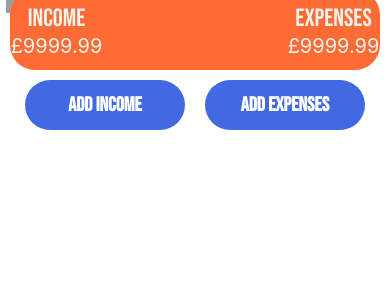
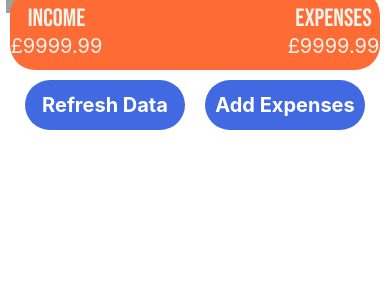
Before and after one commit to LukeJennings1/BudgetBear, a React Native app: screen / in a window 390 px wide. Shown: the top 300 px of the page. Built offline with nearby package versions, Linux system fonts and the light colour scheme; grey boxes are pictures that could not be loaded.

Commit message:
setup initial data gathering hook

```diff
--- a/body/addButtons.js
+++ b/body/addButtons.js
@@ -1,51 +1,66 @@
-import React from 'react';
+import React, { useState, useEffect } from 'react';
 import { View, TouchableOpacity, Text, StyleSheet } from 'react-native';
 import AsyncStorage from '@react-native-async-storage/async-storage';
 
+const AddButtons = () => {
+  const [userData, setUserData] = useState([]);
 
-// const dataToStore = ["Dave","Lucy","Jack"]
-let nameData = null;
+  useEffect(() => {
+    getData(); // Fetch data when the component mounts
+  }, []);
 
-const AddButtons = () => {
-    const storeData = async (value) => {
-      try {
-        const jsonValue = JSON.stringify(value);
-        await AsyncStorage.setItem('my-key', jsonValue);
-        console.log(await AsyncStorage.getItem("my-key"));
-      } catch (e) {
-        console.error('Error saving data:', e);
-      }
-    };
+  const storeData = (value) => {
+    const jsonValue = JSON.stringify(value);
+    AsyncStorage.setItem('my-key', jsonValue)
+      .then(() => {
+        console.log('Data stored successfully');
+      })
+      .catch((error) => {
+        console.error('Error saving data:', error);
+      });
+  };
 
-    const getData = async (data) => {
-        try {
+  const getData = () => {
+    AsyncStorage.getItem('my-key')
+      .then((nameData) => {
+        if (nameData) {
+          const parsedData = JSON.parse(nameData);
+          setUserData(parsedData);
+          console.log(parsedData)
 
-            let nameData = await AsyncStorage.getItem(data);
-            console.log(nameData);
-
-            // console.log(await AsyncStorage.getItem("my-key"))
         }
-        catch (e) {
-            console.error("Error getting data", e);
-        }
-    }
-    getData("my-key"); // gets the data
-    // nameData.push("test"); // adds more data
-    // storeData(nameData); // stores the data
+      })
+      .catch((error) => {
+        console.error('Error getting data', error);
+      });
+  };
 
   return (
     <View style={styles.buttonWrapper}>
-      <TouchableOpacity style={styles.addButton} onPress = {() =>     {}}>
-        <Text style={styles.buttonText}>Add Income</Text>
+      <Text>{userData.income}</Text>
+      <TouchableOpacity
+        style={styles.addButton}
+        onPress={() => {
+          getData(); // Refresh data
+        }}
+      >
+        <Text style={styles.buttonText}>Refresh Data</Text>
       </TouchableOpacity>
-      <TouchableOpacity style={styles.addButton}>
+      <TouchableOpacity
+        style={styles.addButton}
+        onPress={() => {
+          const updatedUserData = { ...userData, test: 'test2' };
+          setUserData(updatedUserData);
+          storeData(updatedUserData);
+        }}
+      >
         <Text style={styles.buttonText}>Add Expenses</Text>
       </TouchableOpacity>
     </View>
   );
 };
 
-const styles = {
+const styles = StyleSheet.create({
   buttonWrapper: {
     flexDirection: 'row',
   },
@@ -57,14 +72,12 @@ const styles = {
     justifyContent: 'center',
     alignItems: 'center',
     margin: 10,
-
   },
   buttonText: {
     color: 'white',
     fontWeight: 'bold',
-    fontFamily: 'Bebas-Neue-Regular',
     fontSize: 20,
   },
-};
+});
 
 export default AddButtons;
```
